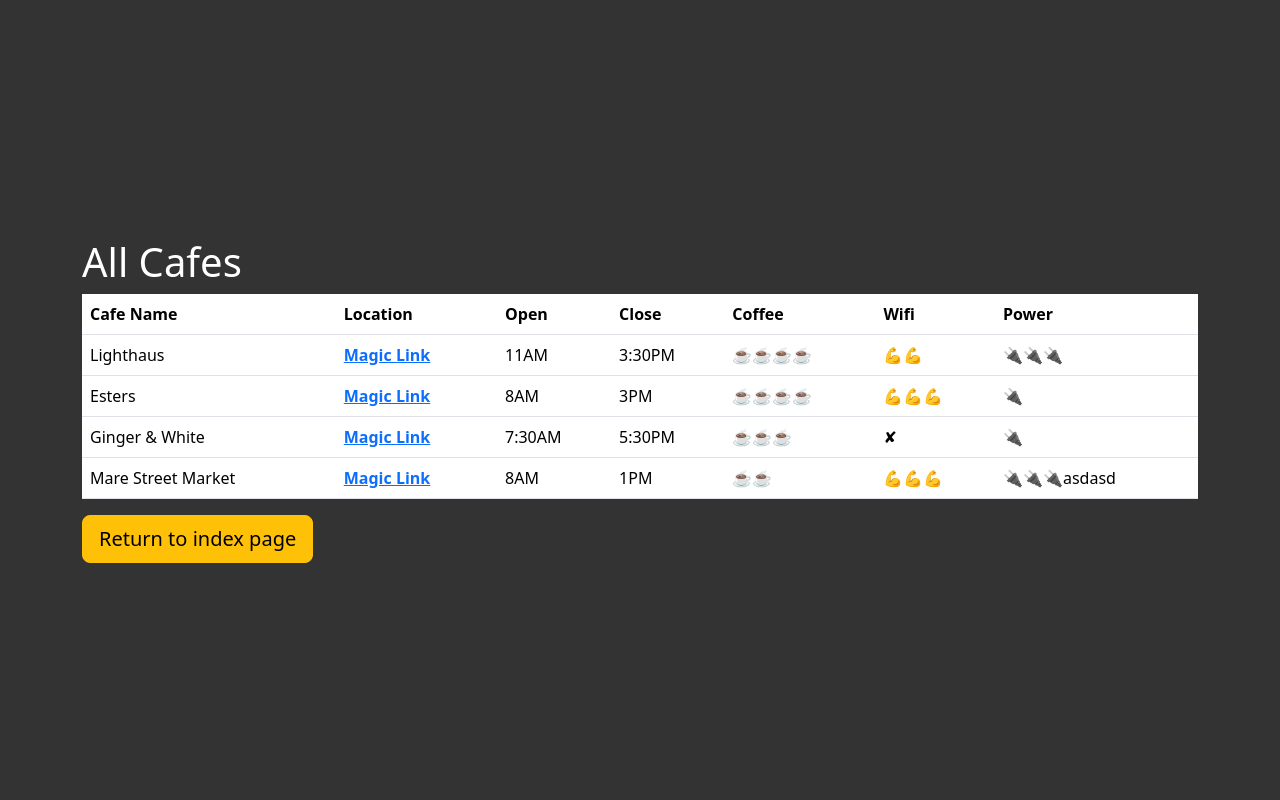
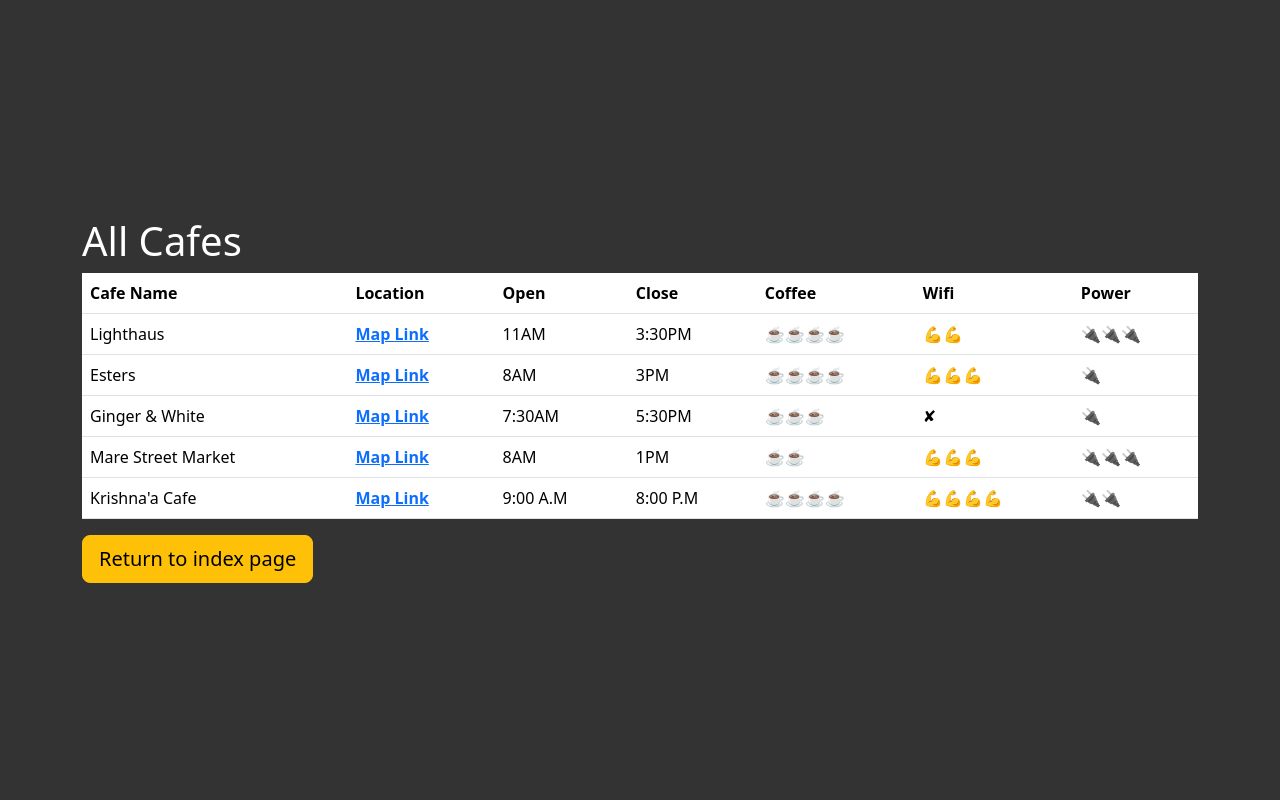
Before and after one commit to krizhnaa/WEB-DEV-TESTS, a Flask app: page /cafes in a window 1280 px wide. Run offline with Flask 3, Linux system fonts and the light colour scheme; some libraries are stand-ins or nearby versions.

Commit message:
Cleaned code

```diff
--- a/day-62-starting-files-coffee-and-wifi/cafe-data.csv
+++ b/day-62-starting-files-coffee-and-wifi/cafe-data.csv
@@ -2,4 +2,5 @@ Cafe Name,Location,Open,Close,Coffee,Wifi,Power
 Lighthaus,https://goo.gl/maps/2EvhB4oq4gyUXKXx9,11AM, 3:30PM,☕☕☕☕️,💪💪,🔌🔌🔌
 Esters,https://goo.gl/maps/13Tjc36HuPWLELaSA,8AM,3PM,☕☕☕☕,💪💪💪,🔌
 Ginger & White,https://goo.gl/maps/DqMx2g5LiAqv3pJQ9,7:30AM,5:30PM,☕☕☕,✘,🔌
-Mare Street Market,https://goo.gl/maps/ALR8iBiNN6tVfuAA8,8AM,1PM,☕☕,💪💪💪,🔌🔌🔌asdasd,http://127.0.0.1:5000/add,asdasd,asdasd,☕️,✘,✘
+Mare Street Market,https://goo.gl/maps/ALR8iBiNN6tVfuAA8,8AM,1PM,☕☕,💪💪💪,🔌🔌🔌
+Krishna'a Cafe,"https://www.google.com/maps/place/Mannar,+Kerala/@9.3167042,76.5246462,15z/data=!3m1!4b1!4m6!3m5!1s0x3b06219a5ab50365:0x75b8c6aff3e6b6c5!8m2!3d9.3171351!4d76.5343721!16zL20vMGZ4dzVo?entry=ttu",9:00 A.M,8:00 P.M,☕️☕️☕️☕️,💪💪💪💪,🔌🔌
--- a/day-62-starting-files-coffee-and-wifi/main.py
+++ b/day-62-starting-files-coffee-and-wifi/main.py
@@ -43,9 +43,6 @@ def add_cafe():
             csv_writer.writerow(temp_list)
             temp_list = []
         print("True")
-    # Exercise:
-    # Make the form write a new row into cafe-data.csv
-    # with   if form.validate_on_submit()
     return render_template('add.html', form=form, css_url=css_url)
 
 
--- a/day-62-starting-files-coffee-and-wifi/static/css/styles.css
+++ b/day-62-starting-files-coffee-and-wifi/static/css/styles.css
@@ -1,6 +1,3 @@
-/* This CSS file will need to be added to the styling of
-your web pages for the styles to be rendered. */
-
 body {
 background-color: #333;
 color: white;
--- a/day-62-starting-files-coffee-and-wifi/templates/add.html
+++ b/day-62-starting-files-coffee-and-wifi/templates/add.html
@@ -1,7 +1,6 @@
 {% extends 'base.html' %}
 {% from 'bootstrap5/form.html' import render_form %}
 {% block title %}Add A New Cafe{% endblock %}
-
 {% block content %}
 <div class="jumbotron">
     <div class="container">
@@ -18,5 +17,4 @@
         </div>
     </div>
 </div>
-
 {% endblock %}
--- a/day-62-starting-files-coffee-and-wifi/templates/cafes.html
+++ b/day-62-starting-files-coffee-and-wifi/templates/cafes.html
@@ -1,9 +1,6 @@
 {% extends 'base.html' %}
-
 {% block title %}Restaurants{% endblock %}
-
 {% block content %}
-
 <div class="jumbotron center">
     <div class="container">
         <div class="row">
@@ -27,7 +24,7 @@
                     {% for cafe in cafes[1:] %}
                     <tr>
                         <td>{{ cafe[0] }}</td>
-                        <th><a class="warning" href="{{ cafe[1] }}">Magic Link</a></th>
+                        <th><a class="warning" href="{{ cafe[1] }}">Map Link</a></th>
                         <td>{{ cafe[2] }}</td>
                         <td>{{ cafe[3] }}</td>
                         <td>{{ cafe[4] }}</td>
@@ -42,5 +39,4 @@
         </div>
     </div>
 </div>
-
 {% endblock %}
--- a/day-62-starting-files-coffee-and-wifi/templates/index.html
+++ b/day-62-starting-files-coffee-and-wifi/templates/index.html
@@ -1,6 +1,5 @@
 {% extends 'base.html' %}
 {% block title %}Coffee and Wifi{% endblock %}
-
 {% block content %}
 <div class="jumbotron text-center">
     <div class="container">
@@ -12,5 +11,4 @@
         <a class="btn btn-warning btn-lg" href="{{ url_for('cafes') }}" role="button">Show Me!</a>
     </div>
 </div>
-
 {% endblock %}
```
